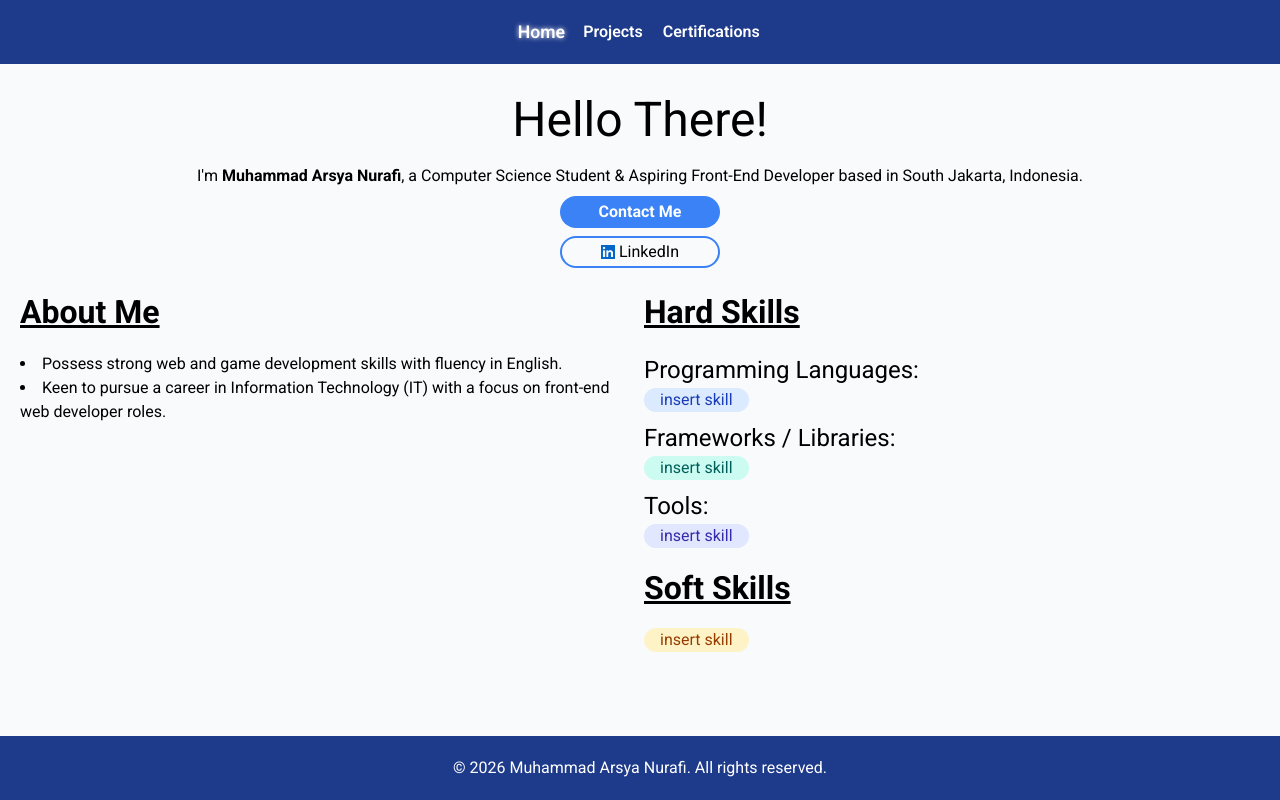
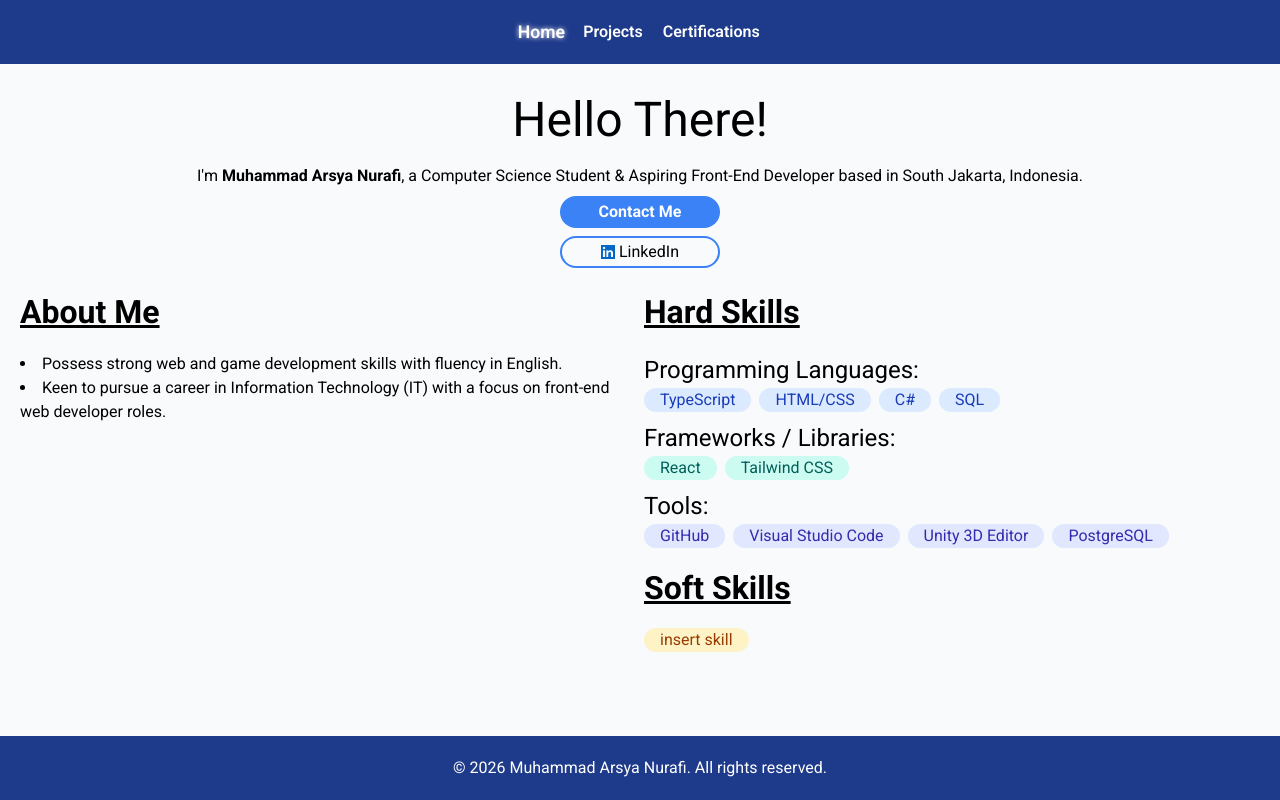
Before and after one commit to arsya2405/frontend-portofolio, a React (Vite) app: page / in a window 1280 px wide. Built offline with nearby package versions, Linux system fonts and the light colour scheme.

Commit message:
added hard skills

```diff
--- a/src/components/AboutMeComponent.tsx
+++ b/src/components/AboutMeComponent.tsx
@@ -1,4 +1,8 @@
 function AboutMe () {
+    const programmingLanguages = [ "TypeScript", "HTML/CSS", "C#", "SQL" ];
+    const frameworks = [ "React", "Tailwind CSS" ];
+    const tools = [ "GitHub", "Visual Studio Code", "Unity 3D Editor", "PostgreSQL" ];
+
     return (
         <article className="flex gap-[0.5rem]">
             <div id="about-me" className="flex-1 flex flex-col gap-[1rem]">
@@ -15,19 +19,25 @@ function AboutMe () {
                         <div id="programming-languages" className="flex flex-col">
                             <h2>Programming Languages:</h2>
                             <div className="flex gap-[0.5rem]">
-                                <div className="pill-element bg-blue-100 text-blue-800">insert skill</div>
+                                {programmingLanguages.map((lang) => (
+                                    <div className="pill-element bg-blue-100 text-blue-800">{lang}</div>
+                                ))}
                             </div>
                         </div>
                         <div id="frameworks-or-libraries" className="flex flex-col">
                             <h2>Frameworks / Libraries:</h2>
                             <div className="flex gap-[0.5rem]">
-                                <div className="pill-element bg-teal-100 text-teal-800">insert skill</div>
+                                {frameworks.map((framework) => (
+                                    <div className="pill-element bg-teal-100 text-teal-800">{framework}</div>
+                                ))}
                             </div>
                         </div>
                         <div id="tools" className="flex flex-col">
                             <h2>Tools:</h2>
                             <div className="flex gap-[0.5rem]">
-                                <div className="pill-element bg-indigo-100 text-indigo-800">insert skill</div>
+                                {tools.map((tool) => (
+                                    <div className="pill-element bg-indigo-100 text-indigo-800">{tool}</div>
+                                ))}
                             </div>
                         </div>
                     </div>
```
